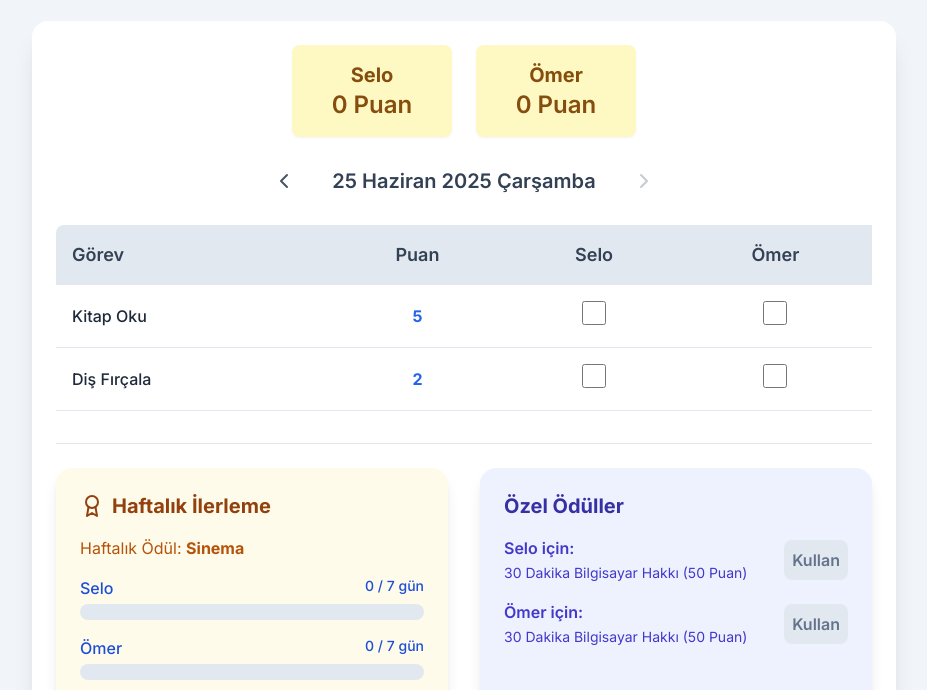
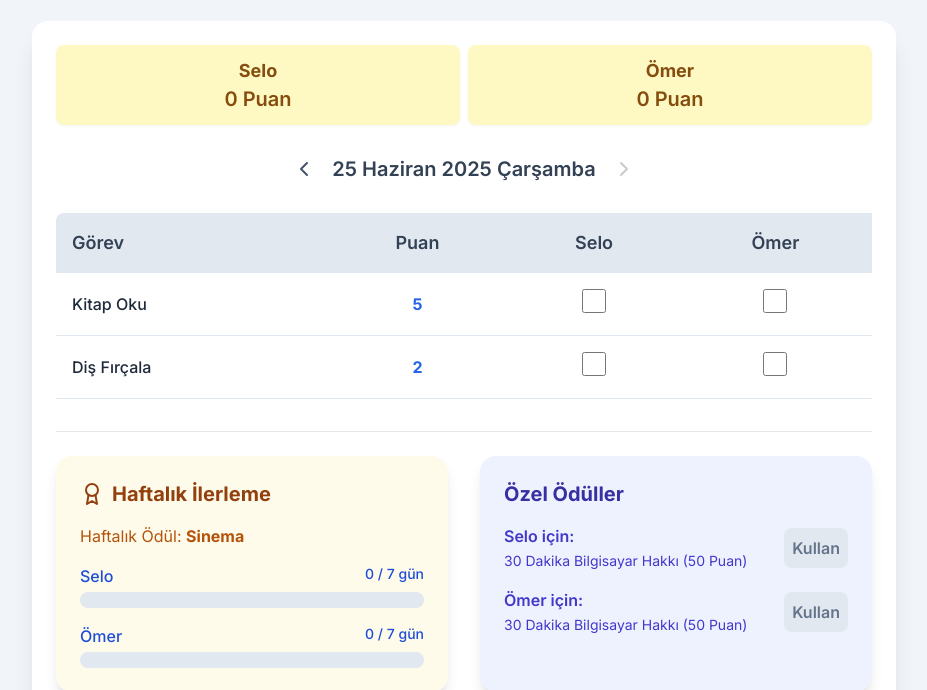
Before and after one commit to findinglight/gorev, a plain HTML site: page index.html in a window 1280 px wide. Shown: the part 111-801 px from the top of the page, without its empty margins (176-1103 px from the left). Drawn offline with nearby package versions, Linux system fonts and the light colour scheme.

Commit message:
Update index.html

```diff
--- a/index.html
+++ b/index.html
@@ -167,7 +167,6 @@
         function resetAllProgress() {
             if (confirm("DİKKAT! Tüm kullanıcıların puanları ve tamamlanmış görevleri kalıcı olarak silinecektir. Bu işlem geri alınamaz. Emin misiniz?")) {
                 state.completions = {};
-                // Puanları düşüren ödül görevlerini de temizle
                 state.tasks = state.tasks.filter(t => !t.id.startsWith('claim_'));
                 renderApp();
             }
@@ -230,10 +229,10 @@
                 <div class="w-full">
                     <header class="text-center mb-6">${ICONS.home}<h1 class="text-3xl font-bold text-slate-800">Topuz Günlük Görev</h1></header>
                     <div class="bg-white rounded-2xl shadow-xl p-6">
-                        <div class="flex justify-center flex-wrap gap-4 sm:gap-6 mb-6">${state.users.map(user => `<div class="text-center bg-yellow-100 text-yellow-800 rounded-lg p-4 shadow-sm w-40"><p class="font-bold text-xl">${user.name}</p><p class="font-semibold text-2xl">${userPoints[user.id] || 0} Puan</p></div>`).join('')}</div>
+                        <div class="flex justify-center flex-wrap gap-2 mb-6">${state.users.map(user => `<div class="text-center bg-yellow-100 text-yellow-800 rounded-lg p-3 shadow-sm flex-1" style="min-width: 120px;"><p class="font-bold text-lg">${user.name}</p><p class="font-semibold text-xl">${userPoints[user.id] || 0} Puan</p></div>`).join('')}</div>
                         <div class="flex items-center justify-center my-6">
                             <button id="prev-day-btn" class="p-2 rounded-full hover:bg-slate-200"><svg xmlns="http://www.w3.org/2000/svg" width="24" height="24" viewBox="0 0 24 24" fill="none" stroke="currentColor" stroke-width="2" stroke-linecap="round" stroke-linejoin="round" class="w-6 h-6 text-slate-600"><path d="m15 18-6-6 6-6"/></svg></button>
-                            <h2 class="text-xl font-semibold text-slate-700 mx-4 text-center w-64 md:w-72">${getFormattedDateTR(currentDate)}</h2>
+                            <h2 class="text-xl font-semibold text-slate-700 mx-2 text-center">${getFormattedDateTR(currentDate)}</h2>
                             <button id="next-day-btn" class="p-2 rounded-full hover:bg-slate-200 ${isToday ? 'opacity-30 cursor-not-allowed' : ''}" ${isToday ? 'disabled' : ''}><svg xmlns="http://www.w3.org/2000/svg" width="24" height="24" viewBox="0 0 24 24" fill="none" stroke="currentColor" stroke-width="2" stroke-linecap="round" stroke-linejoin="round" class="w-6 h-6 text-slate-600"><path d="m9 18 6-6-6-6"/></svg></button>
                         </div>
                         <div class="overflow-x-auto"><table class="w-full text-left border-collapse"><thead><tr class="bg-slate-200"><th class="p-4 text-lg font-semibold text-slate-700 rounded-tl-lg">Görev</th><th class="p-4 text-lg font-semibold text-slate-700 text-center">Puan</th>${state.users.map(user => `<th class="p-4 text-lg font-semibold text-slate-700 text-center">${user.name}</th>`).join('')}</tr></thead><tbody>${tableRowsHtml.length > 0 ? tableRowsHtml : `<tr><td colspan="${state.users.length + 2}" class="text-center p-8 text-slate-500">Henüz görev eklenmemiş.</td></tr>`}</tbody></table></div>
```
